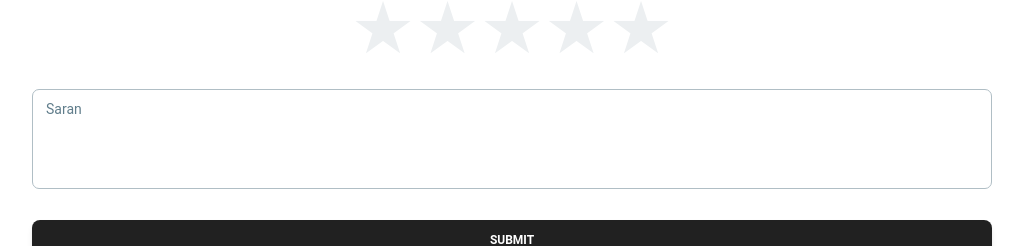
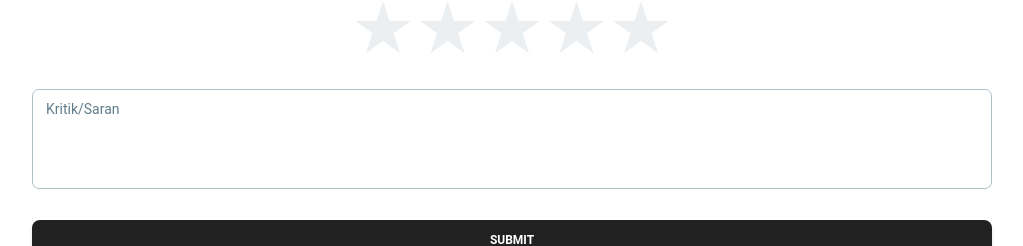
Before and after one commit to MuhammadNazhimMaulana/advice-app-customer, a React (Create React App) app: page /form in a window 1280 px wide. Shown: the part 302-548 px from the top of the page, without its empty margins (128-1151 px from the left). Built offline with nearby package versions, Linux system fonts and the light colour scheme; the HTML template or start-up script is replaced by a standard one.

Commit message:
Finishing Form and After Submit

```diff
--- a/src/pages/Form.js
+++ b/src/pages/Form.js
@@ -60,7 +60,7 @@ const Form = () => {
                         <StarRating />
 
                         {/* Advice */}
-                        <Textarea onChange={handleChange} className="text-black" name="advice" value={advice} color="blue" variant="outlined" label="Saran"/>
+                        <Textarea onChange={handleChange} className="text-black" name="advice" value={advice} color="blue" variant="outlined" label="Kritik/Saran"/>
                     </div>
                     <Button type="submit" className="mt-6" fullWidth>
                         Submit
--- a/src/pages/Thanks.js
+++ b/src/pages/Thanks.js
@@ -7,7 +7,7 @@ const Thanks = () => {
 
     useEffect(() => {
         setTimeout(() => {
-          // 👇 Redirects to about page, note the `replace: true`
+          // Redirect back to default page
           navigate('/', { replace: true });
         }, 3000);
       }, []);
```
